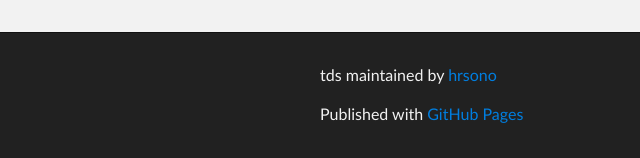
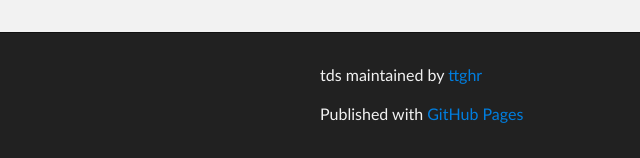
Before and after one commit to ttghr/tds, a plain HTML site: page index.html in a window 1280 px wide. Shown: the part 4001-4159 px from the top of the page, 0-640 px from the left. Drawn offline with Linux system fonts and the light colour scheme.

Commit message:
update index.html
correction of the maintainer link

```diff
--- a/index.html
+++ b/index.html
@@ -168,7 +168,7 @@ with <code>'Content-Type': 'application/json; charset=utf-8'</code>, for Firefox
     <!-- FOOTER  -->
     <div id="footer_wrap" class="outer">
       <footer class="inner">
-        <p class="copyright">tds maintained by <a href="https://github.com/hrsono">hrsono</a></p>
+        <p class="copyright">tds maintained by <a href="https://github.com/ttghr">ttghr</a></p>
         <p>Published with <a href="http://pages.github.com">GitHub Pages</a></p>
       </footer>
     </div>
```
